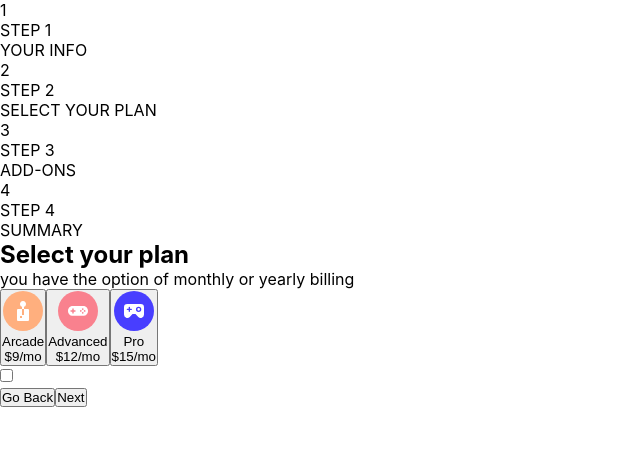
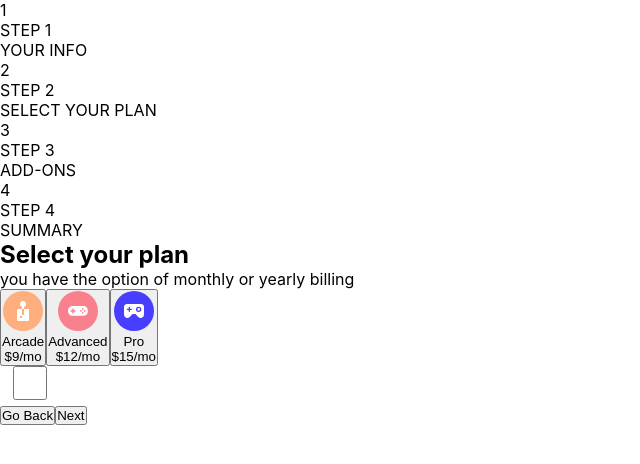
Before and after one commit to jyotirmoy-sinhababu/Multi-step-form, a React (Create React App) app: page / in a window 1280 px wide. Both pictures are taken after a click on the button "Next". Shown: the top 464 px of the page, without its empty margins (0-640 px from the left). Built offline with nearby package versions, Linux system fonts and the light colour scheme; the HTML template or start-up script is replaced by a standard one.

Commit message:
toggle btn added

```diff
--- a/src/components/plan/SelectPlan.js
+++ b/src/components/plan/SelectPlan.js
@@ -1,10 +1,13 @@
 import React from 'react';
+
+import './selectPlan.css';
 
 import advance from '../../assets/advanced.svg';
 import arcade from '../../assets/arcade.svg';
 import pro from '../../assets/pro.svg';
+import ToggleBtn from '../toggleBtn/ToggleBtn';
 
-const SelectPlan = ({ setInputData, inputData }) => {
+const SelectPlan = ({ setInputData, inputData, isActive, setIsActive }) => {
   //controls the click of add on buttons
 
   const handleClick = (amount) => {
@@ -63,10 +66,7 @@ const SelectPlan = ({ setInputData, inputData }) => {
         </button>
       </div>
       <div>
-        <label className='switch'>
-          <input type='checkbox' />
-          <span className='slider round'></span>
-        </label>
+        <ToggleBtn setIsActive={setIsActive} isActive={isActive} />
       </div>
     </>
   );
--- /dev/null
+++ b/src/components/toggleBtn/ToggleBtn.js
@@ -0,0 +1,26 @@
+import React from 'react';
+import './toggleBtn.css';
+
+const ToggleBtn = ({ isActive, setIsActive }) => {
+  const handleChange = () => {
+    setIsActive(!isActive);
+  };
+  return (
+    <div className='t-s-cntnr'>
+      <input
+        onChange={handleChange}
+        className='toggle-checkbox'
+        type='checkbox'
+      />
+      <label
+        className={`toggle-label ${isActive ? 'active' : 'inactive'}`}
+        htmlFor='toggle-checkbox'
+      >
+        <span
+          className={`switch ${isActive ? 'switch-on' : 'switch-off'}`}
+        ></span>
+      </label>
+    </div>
+  );
+};
+export default ToggleBtn;
--- /dev/null
+++ b/src/components/toggleBtn/toggleBtn.css
@@ -0,0 +1,53 @@
+.toggle-checkbox {
+  position: relative;
+  display: inline-block;
+  width: 60px;
+  height: 34px;
+}
+
+.toggle-label {
+  position: absolute;
+  content: '';
+  height: 26px;
+  width: 26px;
+  left: 4px;
+  bottom: 4px;
+  background-color: white;
+  -webkit-transition: 0.4s;
+  transition: 0.4s;
+}
+
+.switch {
+  position: absolute;
+  content: '';
+  height: 26px;
+  width: 26px;
+  left: 4px;
+  bottom: 4px;
+  background-color: white;
+  -webkit-transition: 0.4s;
+  transition: 0.4s;
+}
+
+input:checked + .slider {
+  background-color: #2196f3;
+}
+
+input:focus + .slider {
+  box-shadow: 0 0 1px #2196f3;
+}
+
+input:checked + .slider:before {
+  -webkit-transform: translateX(26px);
+  -ms-transform: translateX(26px);
+  transform: translateX(26px);
+}
+
+/* Rounded sliders */
+.slider.round {
+  border-radius: 34px;
+}
+
+.slider.round:before {
+  border-radius: 50%;
+}
--- a/src/pages/home/Home.js
+++ b/src/pages/home/Home.js
@@ -14,7 +14,6 @@ const Home = () => {
     monthlyProfile: '',
   });
 
-  const [isOn, setIsOn] = useState(true);
   const [count, setCount] = useState(1);
 
   // control form navigation
--- a/src/pages/main/MainPage.js
+++ b/src/pages/main/MainPage.js
@@ -1,10 +1,12 @@
-import React from 'react';
+import React, { useState } from 'react';
 
 import YourInfo from '../../components/info/YourInfo';
 import SelectPlan from '../../components/plan/SelectPlan';
 import AddOn from '../../components/addOns/AddOn';
 
 const MainPage = ({ count, backBtn, nextBtn, setInputData, inputData }) => {
+  const [isActive, setIsActive] = useState(true);
+
   console.log(count);
   return (
     <div>
@@ -12,7 +14,12 @@ const MainPage = ({ count, backBtn, nextBtn, setInputData, inputData }) => {
         {count == 1 ? (
           <YourInfo setInputData={setInputData} inputData={inputData} />
         ) : count == 2 ? (
-          <SelectPlan setInputData={setInputData} inputData={inputData} />
+          <SelectPlan
+            setInputData={setInputData}
+            inputData={inputData}
+            isActive={isActive}
+            setIsActive={setIsActive}
+          />
         ) : count == 3 ? (
           <AddOn setInputData={setInputData} inputData={inputData} />
         ) : null}
```
Also changed, not shown: src/components/plan/selectPlan.css (added).
